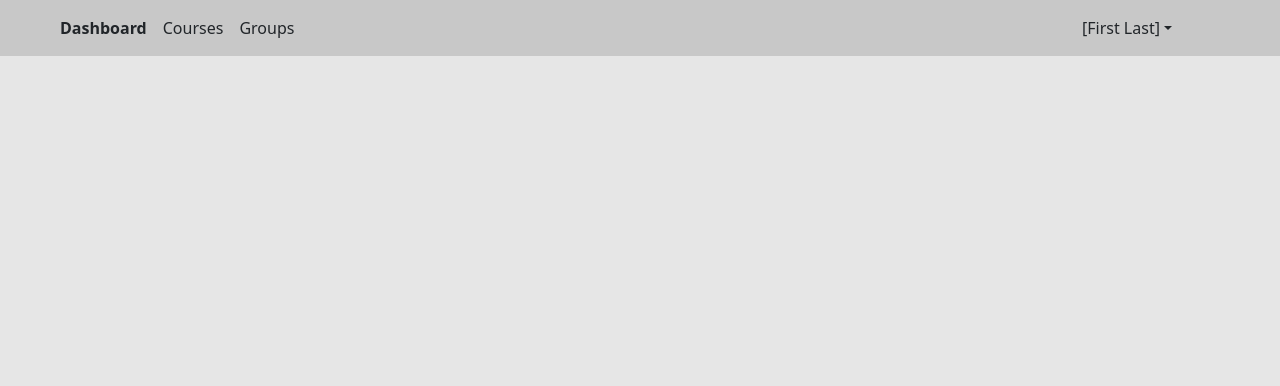
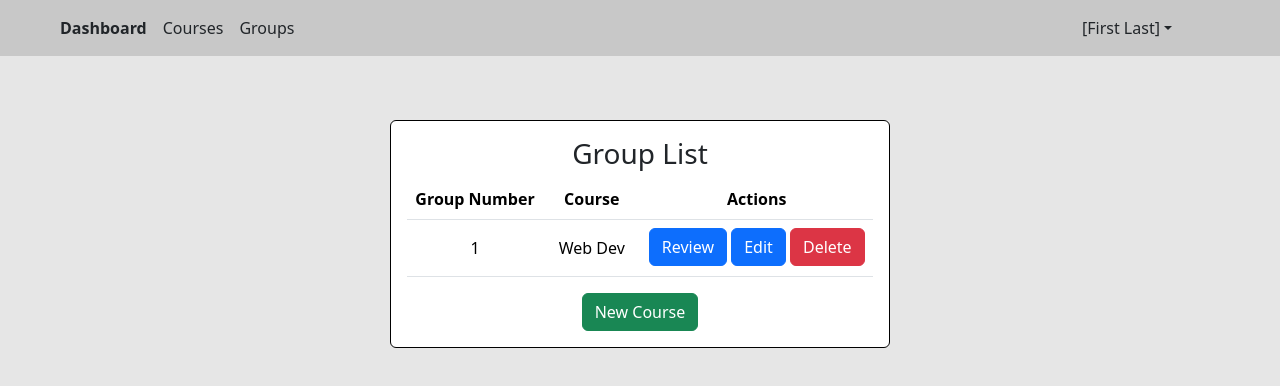
Before and after one commit to Goose7888/ai-review-site, a website: page frontend/index.html in a window 1280 px wide. Both pictures are taken after a click on the button "Groups". Drawn offline with nearby package versions, Linux system fonts and the light colour scheme; some packages are replaced by stand-ins of ours; a script that the page names is missing.

Commit message:
adds Groups page

```diff
--- a/frontend/index.html
+++ b/frontend/index.html
@@ -101,7 +101,16 @@
             <div class="card-body">
                 <h3 class="card-title">Groups</h3>
                 <!-- List of Courses Here -->
-                <p>Make me a ul or something :)</p>
+                <table id="tblCoursesFull" class="table mb-3">
+                    <tr>
+                        <th>Group Number</th>
+                        <th>Course</th>
+                    </tr>
+                    <tr>
+                        <td>1</td>
+                        <td>Web Dev</td>
+                    </tr>
+                </table>
                 <button id="btnSwitchToGroups" type="button" class="btn btn-primary">Manage Groups</button>
             </div>
         </div>
@@ -228,6 +237,30 @@
     </div>
 
     <!--Group List-->
+    <div id="pageGroups" class="d-flex flex-column align-items-center col-12 p-3 p-md-4 p-lg-5">
+        <div class="card text-center mt-3">
+            <div class="card-body">
+                <h3 class="card-title">Group List</h3>
+                <table id="tblGroupsFull" class="table mb-3">
+                    <tr>
+                        <th>Group Number</th>
+                        <th>Course</th>
+                        <th>Actions</th>
+                    </tr>
+                    <tr>
+                        <td><p class="m-0 p-2">1</p></td>
+                        <td><p class="m-0 p-2">Web Dev</p></td>
+                        <td>
+                            <button id="btnSwitchToReviewCreate"  type="button" class="btn btn-primary">Review</button>
+                            <button id="btnSwitchToGroupEdit"  type="button" class="btn btn-primary">Edit</button>
+                            <button id="btnSwitchToGroupDelete" type="button" class="btn btn-danger">Delete</button>
+                        </td>
+                    </tr>
+                </table>
+                <button id="btnSwitchToGroupCreate" type="button" class="btn btn-success">New Course</button>
+            </div>
+        </div>
+    </div>
 
     <!--Group Update-->
 
@@ -254,11 +287,6 @@
         </div>
     </div>
 
-
-    <!--Profile Update-->
-
-    <!--Profile Confirm Delete-->
-
     <!--Review View-->
 
     <!--Review Create-->
```
